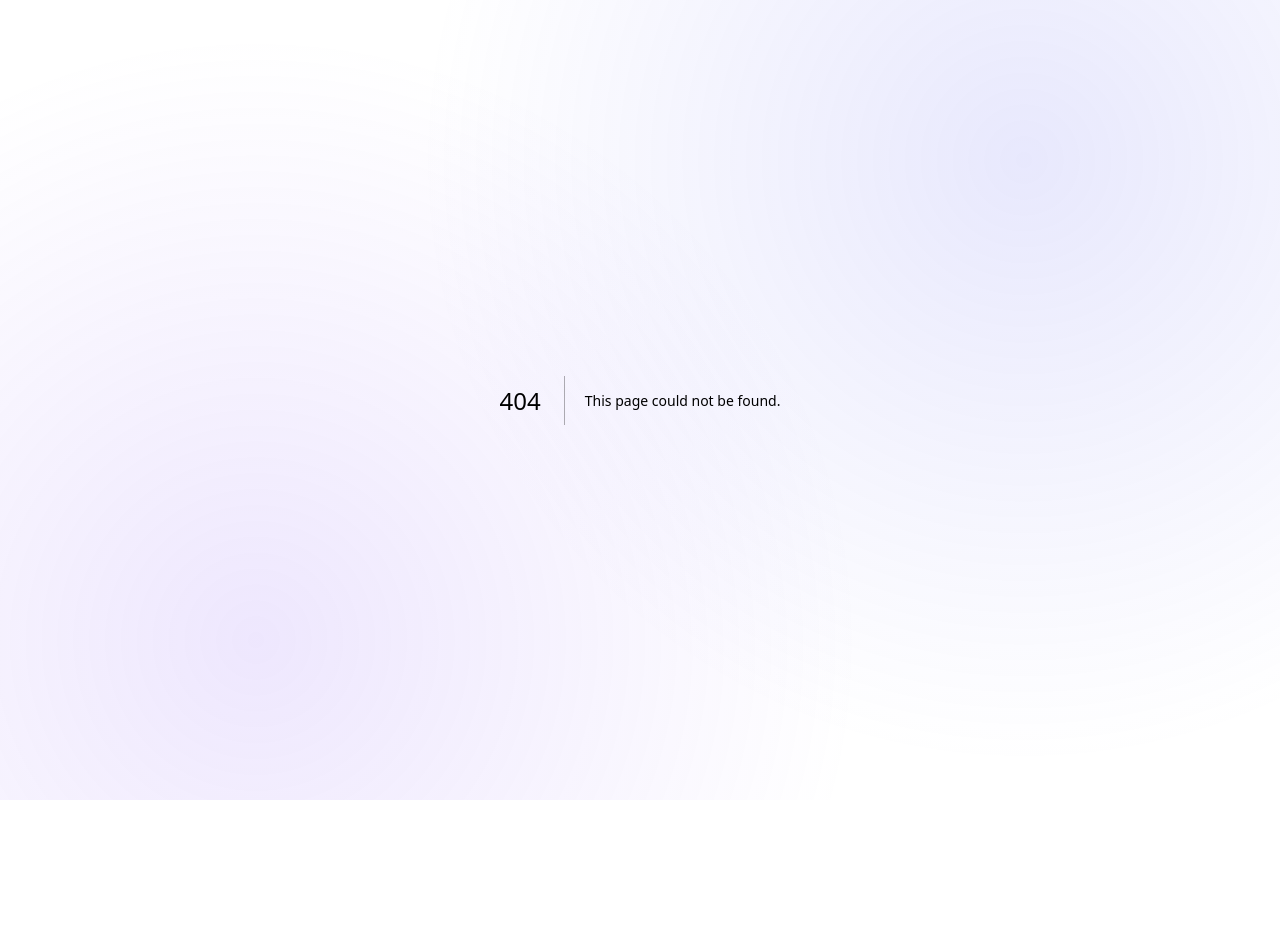
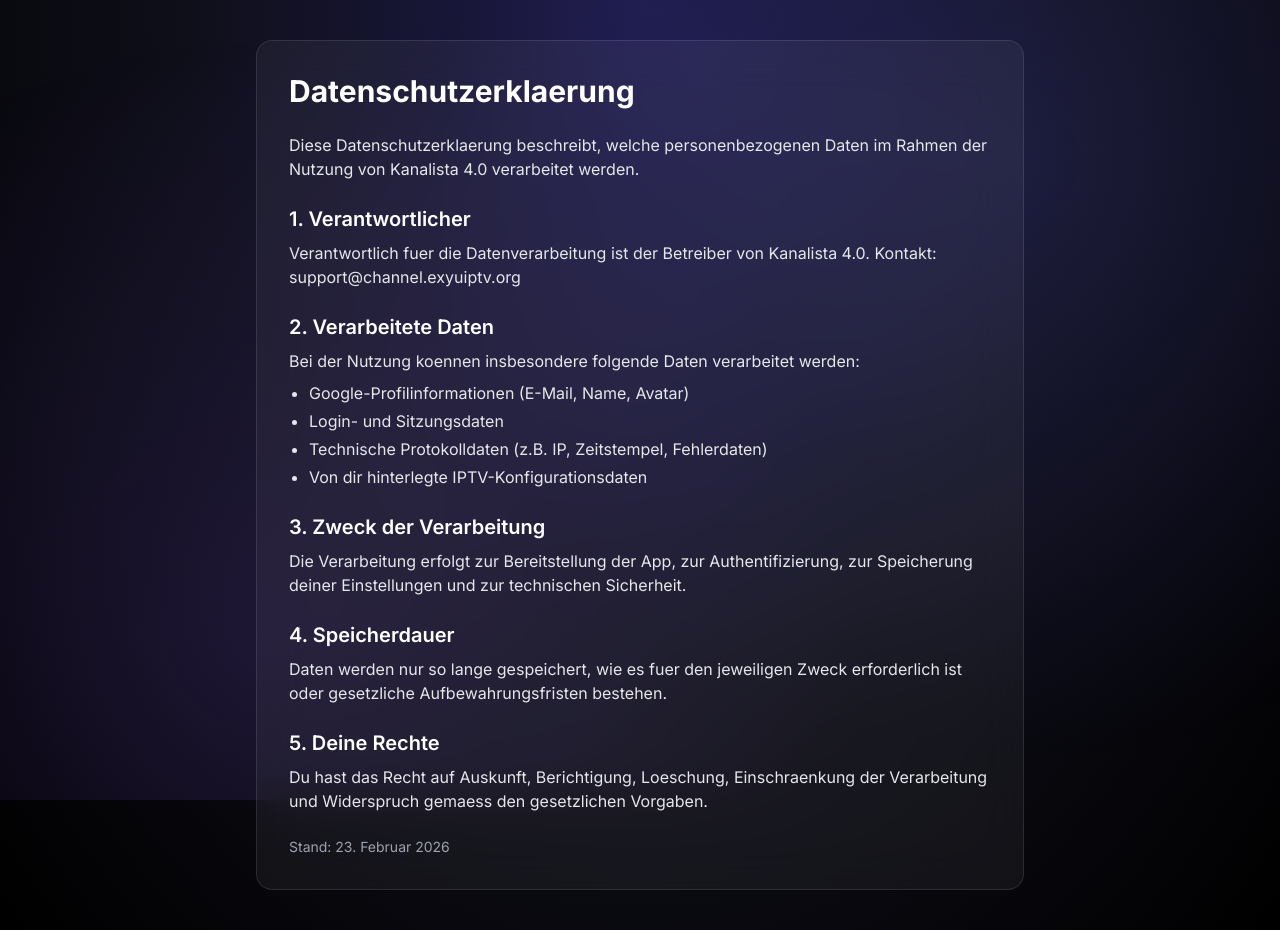
Before and after one commit to fricwalter/kanalista4.0, a Next.js app: page /datenschutz in a window 1280 px wide. Before the commit this address had no page. Before the commit the page ends 800 px from the top, so only its background shows below. Built offline with nearby package versions, Linux system fonts and the light colour scheme.

Commit message:
Add public privacy and terms pages with homepage links

```diff
--- /dev/null
+++ b/app/datenschutz/page.tsx
@@ -0,0 +1,62 @@
+export const metadata = {
+  title: "Datenschutzerklaerung - Kanalista 4.0",
+};
+
+export default function DatenschutzPage() {
+  return (
+    <main className="min-h-screen p-6 md:p-10">
+      <article className="glass-card max-w-3xl mx-auto p-6 md:p-8 space-y-6 text-gray-200">
+        <h1 className="text-3xl font-bold text-white">Datenschutzerklaerung</h1>
+        <p>
+          Diese Datenschutzerklaerung beschreibt, welche personenbezogenen Daten im Rahmen
+          der Nutzung von Kanalista 4.0 verarbeitet werden.
+        </p>
+
+        <section className="space-y-2">
+          <h2 className="text-xl font-semibold text-white">1. Verantwortlicher</h2>
+          <p>
+            Verantwortlich fuer die Datenverarbeitung ist der Betreiber von Kanalista 4.0.
+            Kontakt: support@channel.exyuiptv.org
+          </p>
+        </section>
+
+        <section className="space-y-2">
+          <h2 className="text-xl font-semibold text-white">2. Verarbeitete Daten</h2>
+          <p>Bei der Nutzung koennen insbesondere folgende Daten verarbeitet werden:</p>
+          <ul className="list-disc pl-5 space-y-1">
+            <li>Google-Profilinformationen (E-Mail, Name, Avatar)</li>
+            <li>Login- und Sitzungsdaten</li>
+            <li>Technische Protokolldaten (z.B. IP, Zeitstempel, Fehlerdaten)</li>
+            <li>Von dir hinterlegte IPTV-Konfigurationsdaten</li>
+          </ul>
+        </section>
+
+        <section className="space-y-2">
+          <h2 className="text-xl font-semibold text-white">3. Zweck der Verarbeitung</h2>
+          <p>
+            Die Verarbeitung erfolgt zur Bereitstellung der App, zur Authentifizierung,
+            zur Speicherung deiner Einstellungen und zur technischen Sicherheit.
+          </p>
+        </section>
+
+        <section className="space-y-2">
+          <h2 className="text-xl font-semibold text-white">4. Speicherdauer</h2>
+          <p>
+            Daten werden nur so lange gespeichert, wie es fuer den jeweiligen Zweck
+            erforderlich ist oder gesetzliche Aufbewahrungsfristen bestehen.
+          </p>
+        </section>
+
+        <section className="space-y-2">
+          <h2 className="text-xl font-semibold text-white">5. Deine Rechte</h2>
+          <p>
+            Du hast das Recht auf Auskunft, Berichtigung, Loeschung, Einschraenkung
+            der Verarbeitung und Widerspruch gemaess den gesetzlichen Vorgaben.
+          </p>
+        </section>
+
+        <p className="text-sm text-gray-400">Stand: 23. Februar 2026</p>
+      </article>
+    </main>
+  );
+}
--- /dev/null
+++ b/app/nutzungsbedingungen/page.tsx
@@ -0,0 +1,58 @@
+export const metadata = {
+  title: "Nutzungsbedingungen - Kanalista 4.0",
+};
+
+export default function NutzungsbedingungenPage() {
+  return (
+    <main className="min-h-screen p-6 md:p-10">
+      <article className="glass-card max-w-3xl mx-auto p-6 md:p-8 space-y-6 text-gray-200">
+        <h1 className="text-3xl font-bold text-white">Nutzungsbedingungen</h1>
+        <p>
+          Diese Nutzungsbedingungen regeln die Nutzung von Kanalista 4.0.
+          Mit der Nutzung der Anwendung akzeptierst du diese Bedingungen.
+        </p>
+
+        <section className="space-y-2">
+          <h2 className="text-xl font-semibold text-white">1. Leistungsbeschreibung</h2>
+          <p>
+            Kanalista 4.0 ist ein technisches Browser- und Verwaltungswerkzeug fuer
+            IPTV-Datenquellen, die vom Nutzer selbst bereitgestellt werden.
+          </p>
+        </section>
+
+        <section className="space-y-2">
+          <h2 className="text-xl font-semibold text-white">2. Verantwortlichkeit der Nutzer</h2>
+          <p>
+            Nutzer sind selbst dafuer verantwortlich, dass die genutzten Inhalte und
+            Zugangsdaten rechtmaessig sind und keine Rechte Dritter verletzen.
+          </p>
+        </section>
+
+        <section className="space-y-2">
+          <h2 className="text-xl font-semibold text-white">3. Verfuegbarkeit</h2>
+          <p>
+            Es besteht kein Anspruch auf dauerhafte oder stoerungsfreie Verfuegbarkeit
+            der Anwendung.
+          </p>
+        </section>
+
+        <section className="space-y-2">
+          <h2 className="text-xl font-semibold text-white">4. Haftung</h2>
+          <p>
+            Der Betreiber haftet nur im gesetzlich vorgesehenen Umfang. Fuer vom Nutzer
+            hinterlegte Inhalte und Quellen ist ausschliesslich der Nutzer verantwortlich.
+          </p>
+        </section>
+
+        <section className="space-y-2">
+          <h2 className="text-xl font-semibold text-white">5. Aenderungen</h2>
+          <p>
+            Der Betreiber kann diese Bedingungen mit Wirkung fuer die Zukunft anpassen.
+          </p>
+        </section>
+
+        <p className="text-sm text-gray-400">Stand: 23. Februar 2026</p>
+      </article>
+    </main>
+  );
+}
--- a/app/page.tsx
+++ b/app/page.tsx
@@ -1,5 +1,5 @@
 import { signIn } from "@/lib/auth";
-import { Github } from "lucide-react";
+import Link from "next/link";
 
 export default function Home() {
   return (
@@ -72,7 +72,14 @@
 
         {/* Footer */}
         <p className="text-xs text-gray-500 mt-6">
-          By continuing, you agree to our Terms of Service
+          Mit der Nutzung akzeptierst du unsere{" "}
+          <Link href="/nutzungsbedingungen" className="text-violet-300 hover:text-violet-200 underline underline-offset-2">
+            Nutzungsbedingungen
+          </Link>{" "}
+          und{" "}
+          <Link href="/datenschutz" className="text-violet-300 hover:text-violet-200 underline underline-offset-2">
+            Datenschutzerklaerung
+          </Link>.
         </p>
       </div>
     </main>
```
